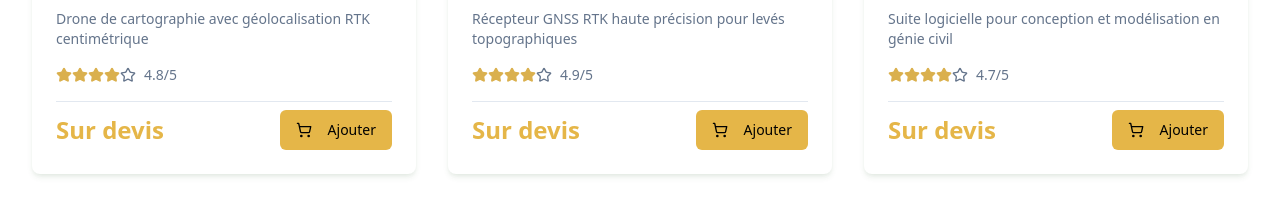
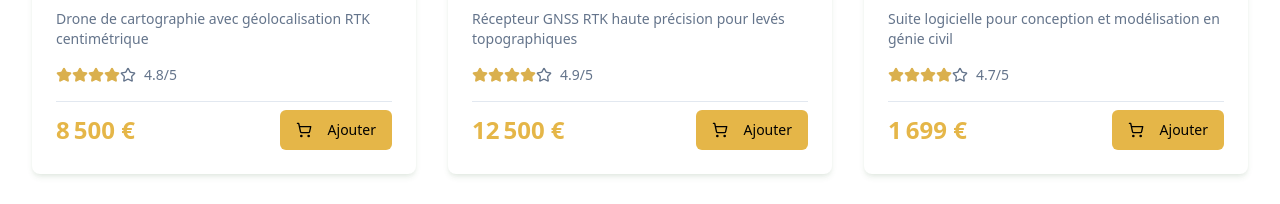
Before and after one commit to emmanuel-diomande/topo-nexus-hub, a React (Vite) app: page /boutique in a window 1280 px wide. Shown: the part 1146-1350 px from the top of the page. Built offline with nearby package versions, Linux system fonts and the light colour scheme; grey boxes are pictures that could not be loaded.

Commit message:
Fix boutique price and cart size
Update prices in the boutique and adjust the cart modal size.

```diff
--- a/src/components/layout/Cart.tsx
+++ b/src/components/layout/Cart.tsx
@@ -43,7 +43,7 @@ const Cart = () => {
           />
 
           {/* Cart Panel */}
-          <div className="ml-auto relative bg-background w-full max-w-md h-full overflow-y-auto shadow-xl">
+          <div className="ml-auto relative bg-background w-full max-w-2xl h-full overflow-y-auto shadow-xl">
             <div className="p-6">
               {/* Header */}
               <div className="flex items-center justify-between mb-6">
@@ -69,7 +69,7 @@ const Cart = () => {
                     <Card key={item.id} className="border">
                       <CardContent className="p-4">
                         <div className="flex gap-4">
-                          <div className="w-16 h-16 flex-shrink-0">
+                          <div className="w-20 h-20 flex-shrink-0">
                             <LazyImage
                               src={item.image}
                               alt={item.name}
@@ -84,9 +84,9 @@ const Cart = () => {
                             <p className="text-sm text-muted-foreground truncate">
                               {item.description}
                             </p>
-                            <div className="flex items-center justify-between mt-2">
-                              <span className="font-semibold text-primary">
-                                Sur devis
+                            <div className="flex items-center justify-between mt-3">
+                              <span className="font-semibold text-primary text-lg">
+                                {item.price.toLocaleString('fr-FR')} €
                               </span>
                               <Button
                                 variant="ghost"
@@ -107,13 +107,13 @@ const Cart = () => {
                   <div className="pt-6 border-t space-y-4">
                     <div className="flex items-center justify-between">
                       <span className="text-lg font-semibold text-foreground">
-                        Total: Sur devis
+                        Total: {total.toLocaleString('fr-FR')} €
                       </span>
                     </div>
 
                     <div className="space-y-2">
                       <Button className="w-full" size="lg">
-                        Demander un devis
+                        Commander ({total.toLocaleString('fr-FR')} €)
                       </Button>
                       <Button
                         variant="outline"
--- a/src/pages/Boutique.tsx
+++ b/src/pages/Boutique.tsx
@@ -274,7 +274,7 @@ const Boutique = () => {
 
                   <div className="flex items-center justify-between pt-2 border-t">
                     <span className="text-2xl font-bold text-primary">
-                      Sur devis
+                      {product.price.toLocaleString('fr-FR')} €
                     </span>
 
                     <Button
```
